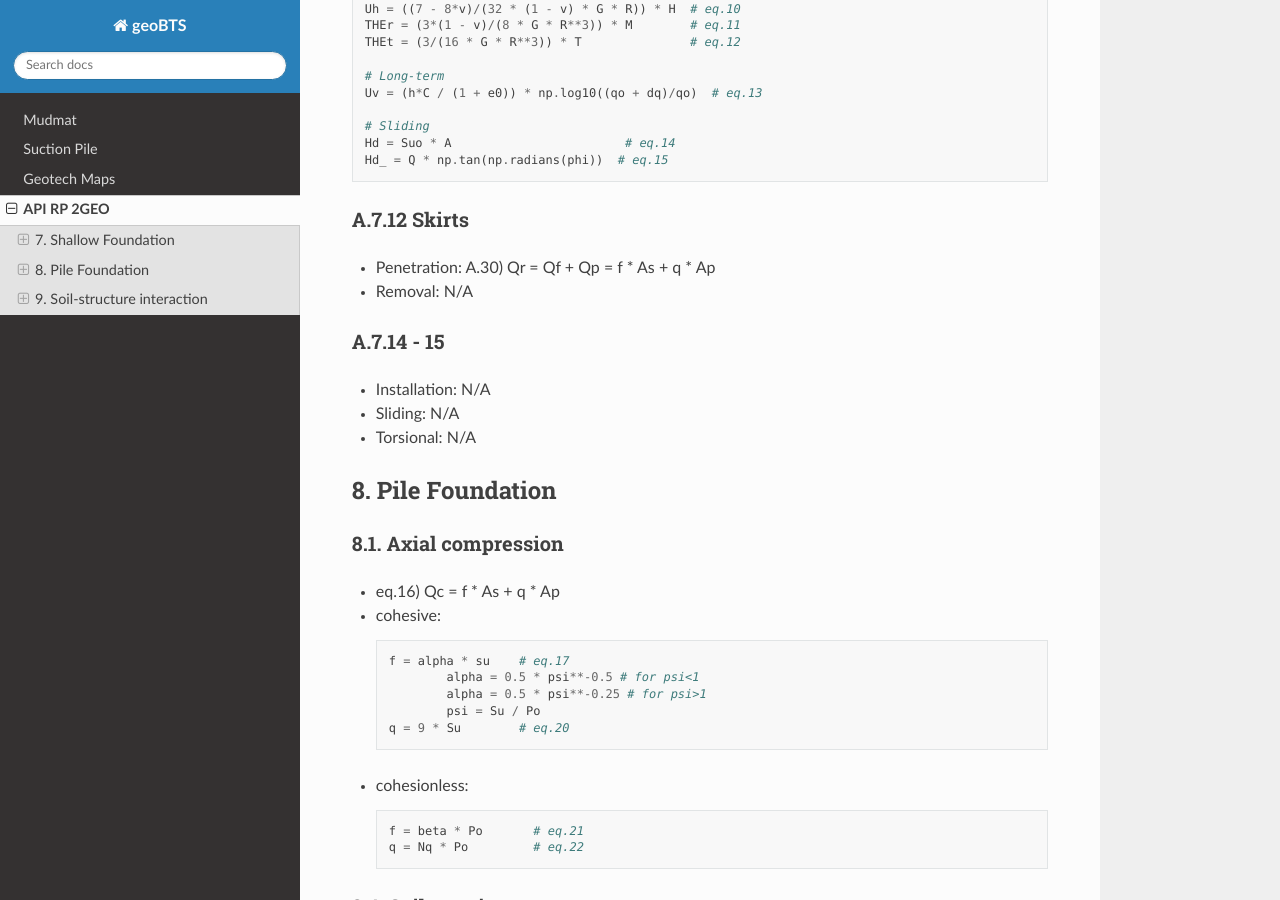
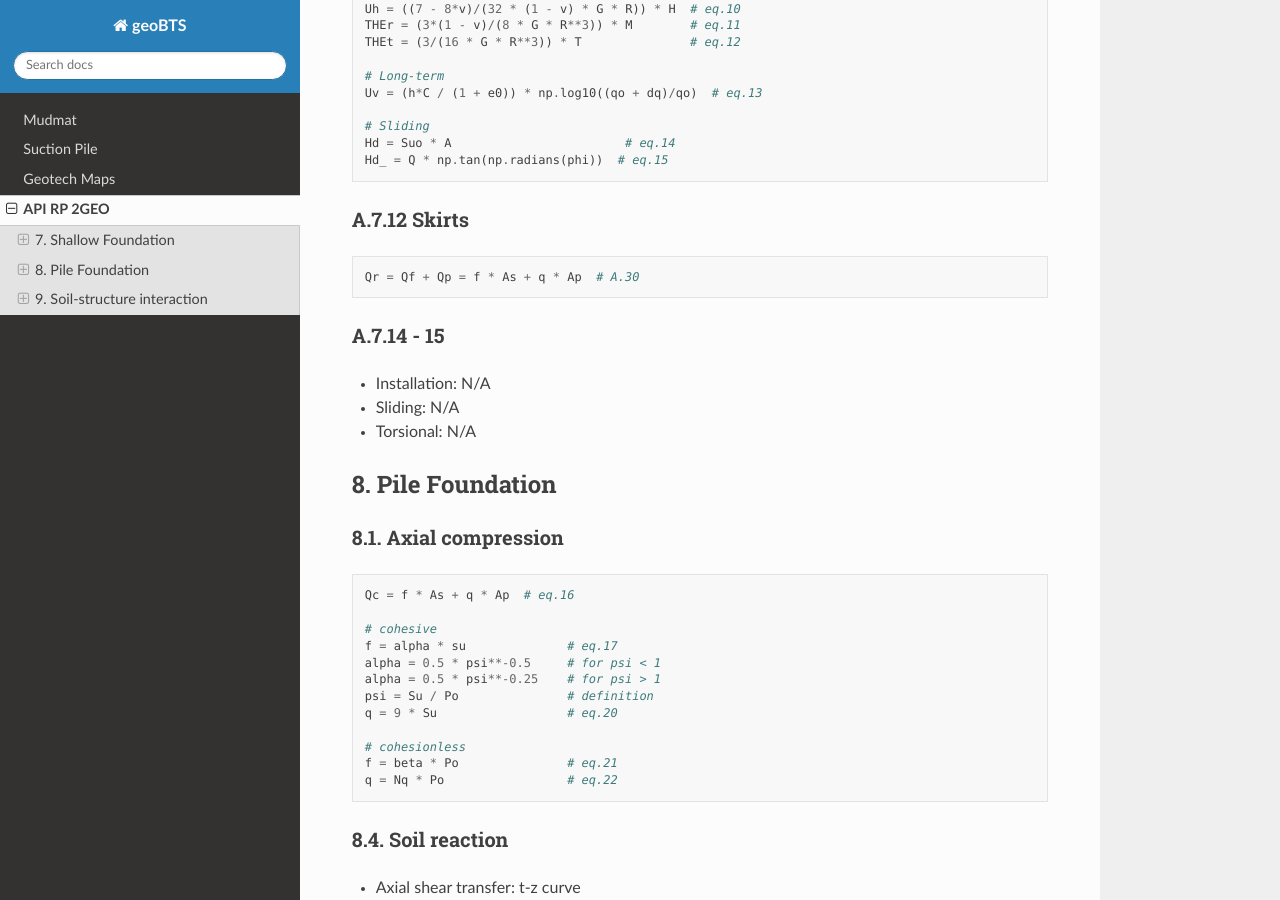
Before and after one commit to jungsohn/geoBTS, a Sphinx documentation site: the page built from docs/source/API_2GEO.rst, in a window 1280 px wide and 900 px high, scrolled down 2307 px. Built offline with Sphinx 7.4.7 and the Read the Docs theme 3.1.0, drawn with Linux system fonts in a browser that asks for light colours.

Commit message:
Update API_2GEO.rst

```diff
--- a/docs/source/API_2GEO.rst
+++ b/docs/source/API_2GEO.rst
@@ -122,11 +122,13 @@ For the official document, please refer to the American Petroleum Institute (API
     Hd = Suo * A                        # eq.14
     Hd_ = Q * np.tan(np.radians(phi))  # eq.15
 
+
 A.7.12 Skirts
-............................
+.............
 
-- Penetration: A.30) Qr = Qf + Qp = f * As + q * Ap
-- Removal: N/A
+.. code-block:: python
+
+    Qr = Qf + Qp = f * As + q * Ap  # A.30
 
 A.7.14 - 15
 ............
@@ -136,26 +138,27 @@ A.7.14 - 15
 - Torsional: N/A
 
 
+
 8. Pile Foundation
---------------------
+-------------------
 
 8.1. Axial compression
-........................
+.......................
 
-- eq.16) Qc = f * As + q * Ap
+.. code-block:: python
 
-- cohesive::
+    Qc = f * As + q * Ap  # eq.16
 
-        f = alpha * su    # eq.17
-                alpha = 0.5 * psi**-0.5 # for psi<1
-                alpha = 0.5 * psi**-0.25 # for psi>1
-                psi = Su / Po
-        q = 9 * Su        # eq.20
+    # cohesive
+    f = alpha * su              # eq.17
+    alpha = 0.5 * psi**-0.5     # for psi < 1
+    alpha = 0.5 * psi**-0.25    # for psi > 1
+    psi = Su / Po               # definition
+    q = 9 * Su                  # eq.20
 
-- cohesionless::
-
-        f = beta * Po       # eq.21
-        q = Nq * Po         # eq.22
+    # cohesionless
+    f = beta * Po               # eq.21
+    q = Nq * Po                 # eq.22
 
 8.4. Soil reaction
 ...................
```
